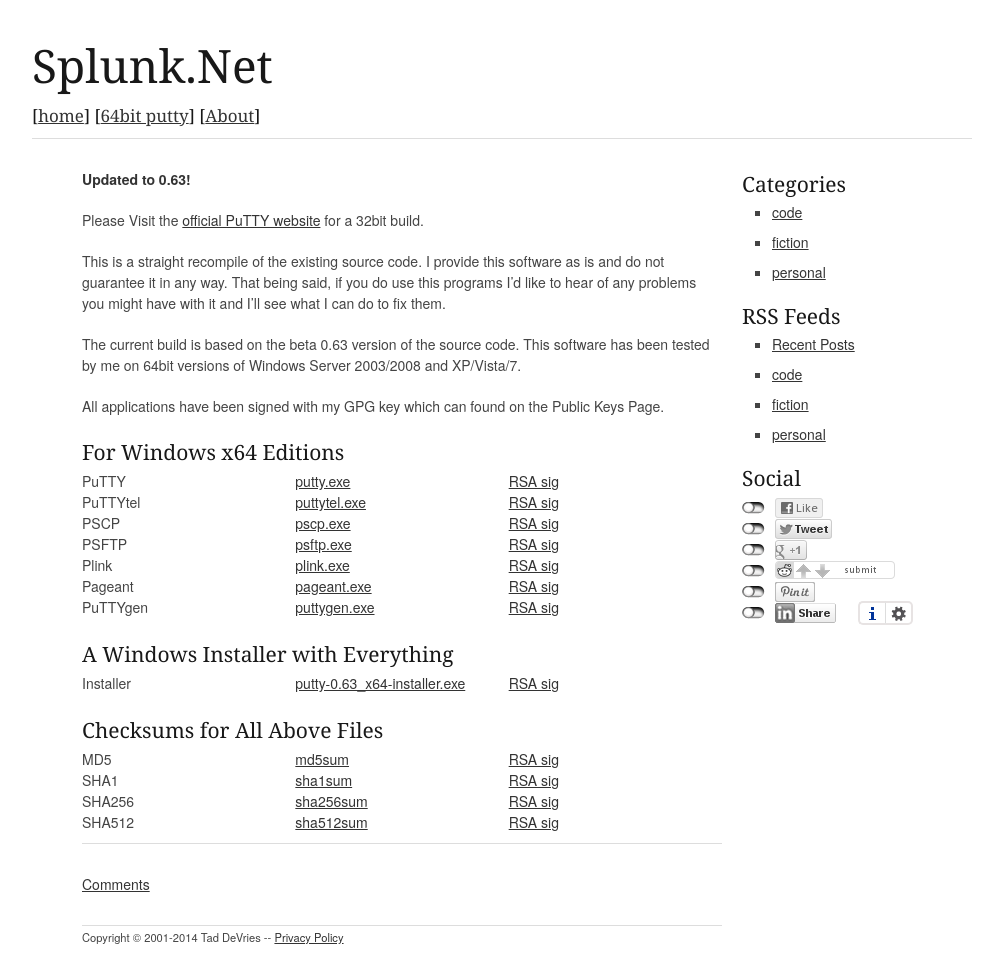
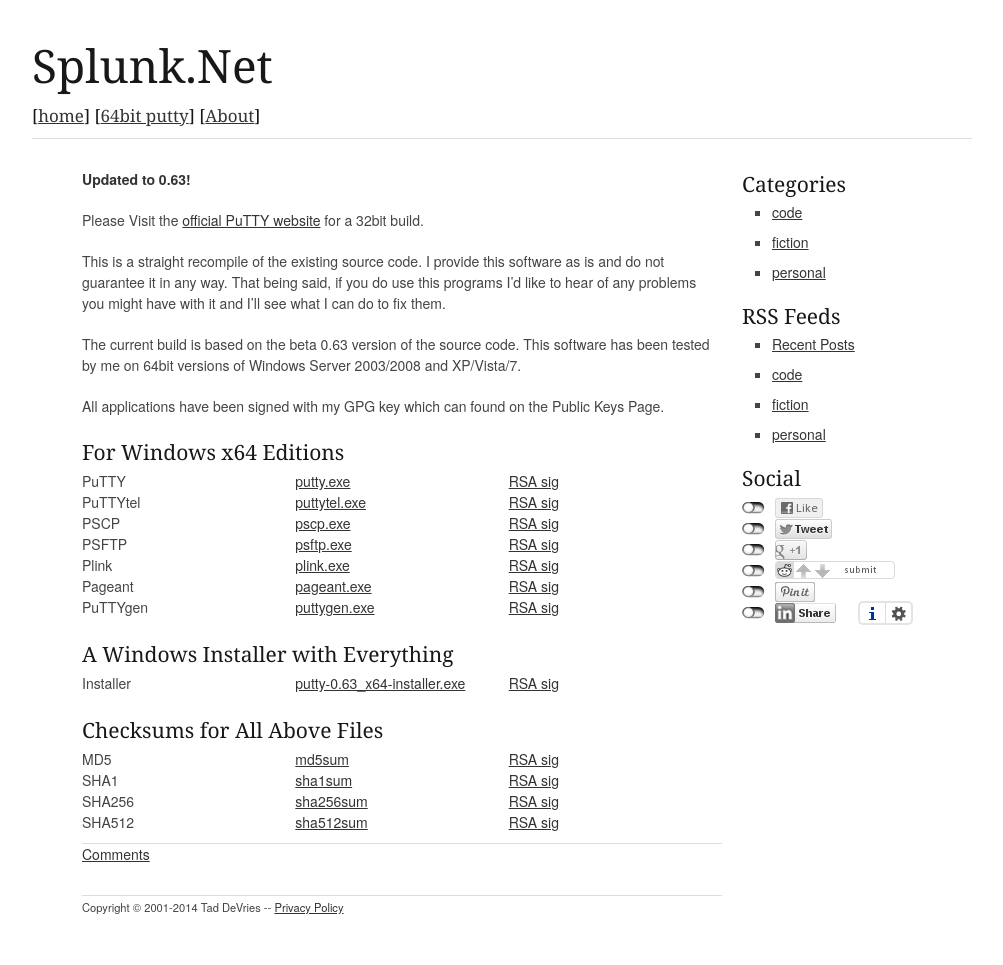
Before and after one commit to taddev/taddev.github.io, a Jekyll site: the page built from 64bit-putty/index.html, in a window 1280 px wide. Shown: the whole page, without its empty margins (138-1141 px from the left). Built offline with Jekyll 4.4.1, drawn with Linux system fonts in a browser that asks for light colours; comment, search, counter and statistics services are not loaded; after the commit the page ends 935 px from its top, so only the background shows below that.

Commit message:
more format

```diff
--- a/_layouts/page.html
+++ b/_layouts/page.html
@@ -4,6 +4,6 @@
 
 {{ content }}
 
-<hr />
+<hr class="remove-bottom"/>
 <div id="disqus_thread"></div>
 <a id="comments-button" href="javascript:void(0)">Comments</a>
--- a/_layouts/post.html
+++ b/_layouts/post.html
@@ -8,6 +8,6 @@
 {{ content }}
 </div>
 
-<hr />
+<hr class="remove-bottom"/>
 <div id="disqus_thread"></div>
 <a id="comments-button" href="javascript:void(0)">Comments</a>
```
